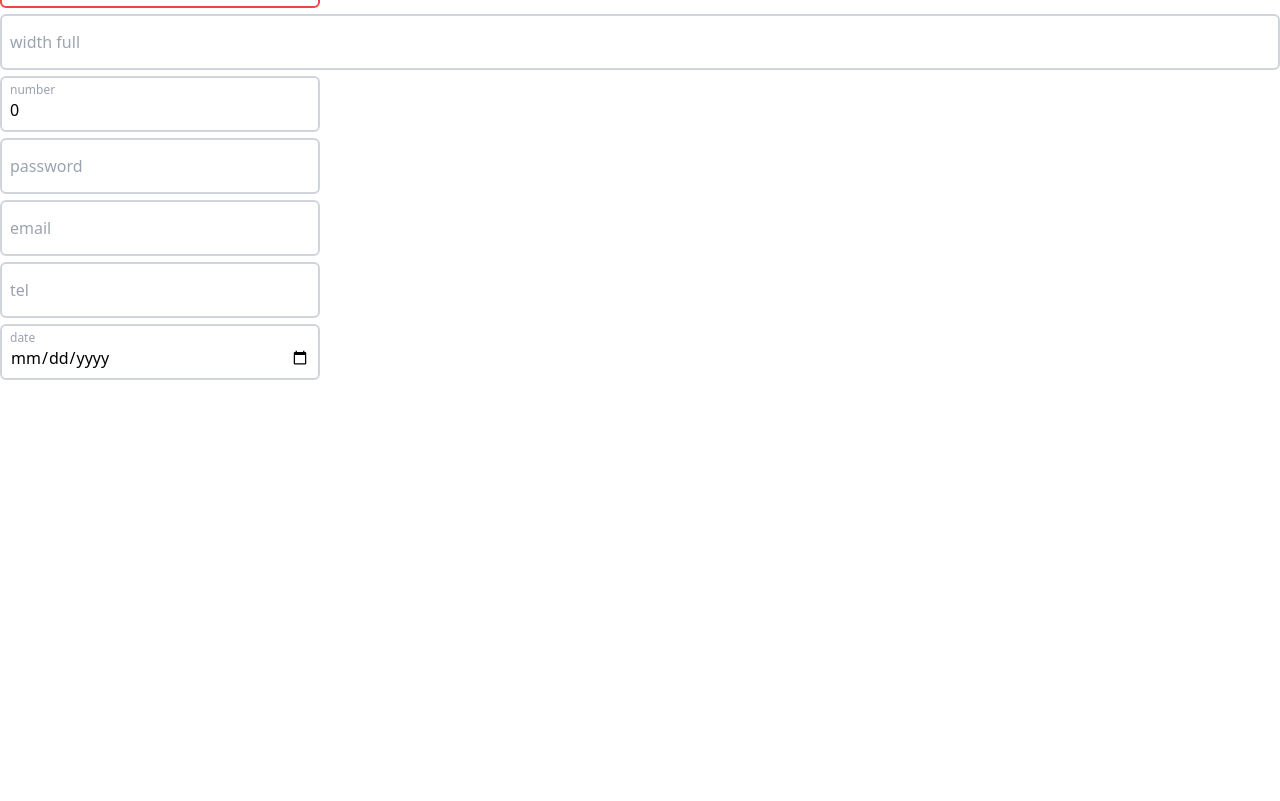
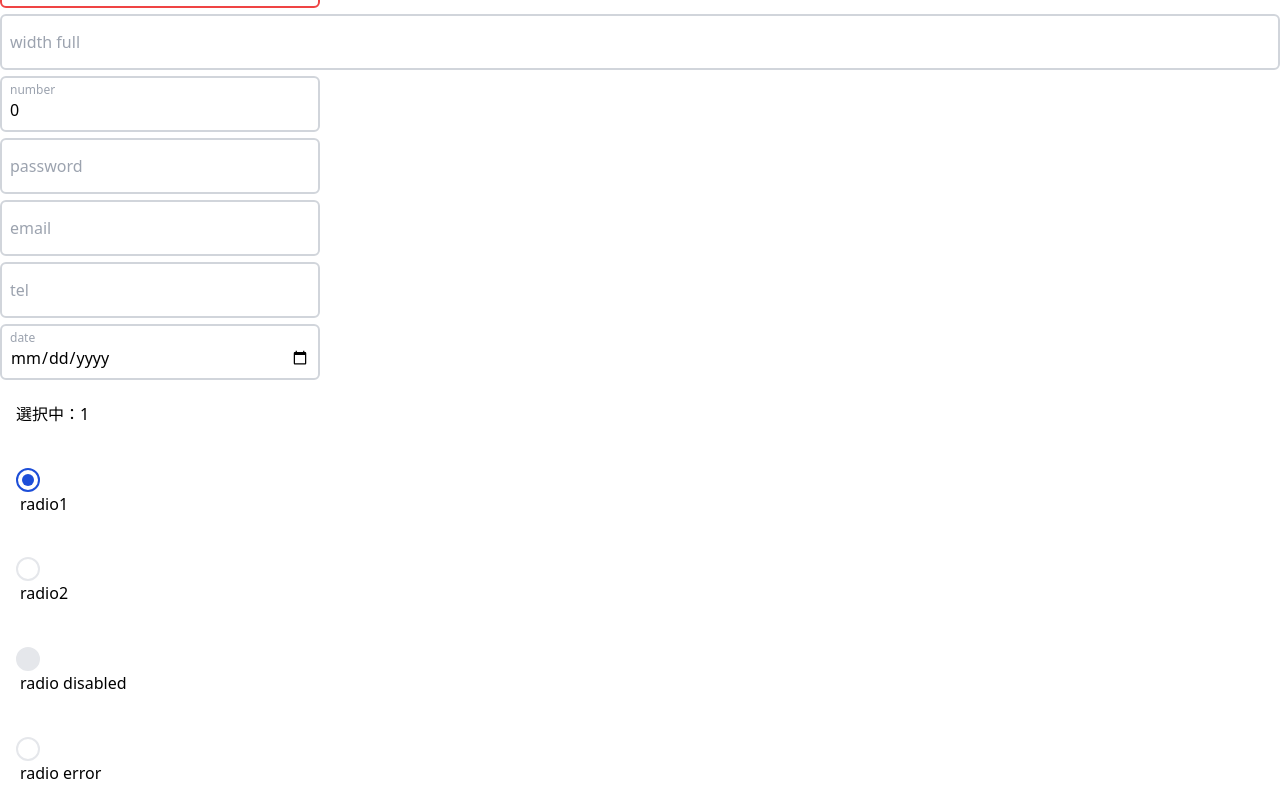
Before and after one commit to TokuyamaR/vue3_project, a Vue app in the folder vue3-ui-components/: page / in a window 1280 px wide. Shown: the part 666-1467 px from the top of the page. Before the commit the page ends 1052 px from the top, so only its background shows below. Built offline with nearby package versions, Linux system fonts and the light colour scheme.

Commit message:
add InputRadio components

```diff
--- a/vue3-ui-components/src/App.vue
+++ b/vue3-ui-components/src/App.vue
@@ -2,6 +2,7 @@
   <ButtonSample />
   <DialogSample />
   <InputTextSample />
+  <InputRadioSample />
 </template>
 
 <script lang="ts">
@@ -9,12 +10,14 @@
 import ButtonSample from './components/buttons/ButtonSample.vue';
 import DialogSample from './components/dialog/DialogSample.vue';
 import InputTextSample from './components/forms/InputTextSample.vue';
+import InputRadioSample from './components/forms/InputRadioSample.vue';
 export default defineComponent({
   name: 'App',
   components: {
     ButtonSample,
     DialogSample,
     InputTextSample,
+    InputRadioSample,
   },
 });
 </script>
--- /dev/null
+++ b/vue3-ui-components/src/components/forms/InputRadio.vue
@@ -0,0 +1,116 @@
+<template>
+  <label
+    class="inline-flex items-center h-6 align-middle cursor-pointer"
+    :class="{ 'cursor-not-allowed': 'disabled' }"
+    @change="handleChange"
+  >
+    <input
+      v-bind="$attrs"
+      :value="value"
+      class="absolute w-0 h-0 outline-none opacity-0"
+      type="radio"
+      :checked="isChecked"
+      @focus="handleFocus"
+      @blur="handleBlur"
+    />
+  </label>
+  <div
+    class="flex items-center justify-center w-6 h-6 border-2 border-gray-200 border-solid rounded-full "
+    :class="`${checkedRingClass} ${focusedClass}`"
+  >
+    <span v-if="isChecked" class="w-3 h-3 rounded-full" :class="checkedCircleClass" />
+  </div>
+  <div class="pl-1">
+    <slot />
+  </div>
+</template>
+
+<script lang="ts">
+import { defineComponent, ref, computed, PropType } from 'vue';
+
+export default defineComponent({
+  name: 'InputRadio',
+  props: {
+    value: {
+      type: [String, Number, Array] as PropType<string | number | string[] | undefined>,
+      required: true,
+    },
+    checked: {
+      type: [String, Number, Array] as PropType<string | number | string[] | undefined>,
+      default: '',
+    },
+    disabled: {
+      type: Boolean,
+      default: false,
+    },
+    isError: {
+      type: Boolean,
+      default: false,
+    },
+  },
+  emits: {
+    'updated:checked': (selectedValue: string | number | string[] | undefined) => true,
+    focus: (event: Event) => true,
+    blur: (event: Event) => true,
+  },
+  setup(props, { emit }) {
+    const isFocus = ref(false);
+    const handleChange = () => {
+      if (props.disabled) return;
+      emit('updated:checked', props.value);
+    };
+    const handleFocus = (event: Event) => {
+      isFocus.value = true;
+      emit('focus', event);
+    };
+    const handleBlur = (event: Event) => {
+      isFocus.value = false;
+      emit('blur', event);
+    };
+
+    const isChecked = computed(() => props.value === props.checked);
+    console.log(props.value);
+    console.log(isChecked.value);
+    const checkedRingClass = computed(() => {
+      if (props.disabled) {
+        return 'border-gray-200 bg-gray-200 shadow-none';
+      }
+      if (isChecked.value && !props.isError) {
+        return 'border-blue-700';
+      }
+
+      if (isChecked.value && props.isError) {
+        return 'border-red-600';
+      }
+
+      return '';
+    });
+
+    const checkedCircleClass = computed(() => {
+      if (props.disabled) {
+        return 'bg-gray-200';
+      }
+      if (isChecked.value && !props.isError) {
+        return 'bg-blue-700';
+      }
+
+      if (isChecked.value && props.isError) {
+        return 'bg-red-600';
+      }
+      return '';
+    });
+
+    const focusedClass = computed(() => (isFocus.value ? 'ring-2' : ''));
+
+    return {
+      handleChange,
+      handleFocus,
+      handleBlur,
+      isChecked,
+      checkedRingClass,
+      checkedCircleClass,
+      focusedClass,
+    };
+  },
+});
+</script>
--- /dev/null
+++ b/vue3-ui-components/src/components/forms/InputRadioSample.vue
@@ -0,0 +1,49 @@
+<template>
+  <div class="m-4">選択中：{{ selectedRadio }}</div>
+  <div class="m-4">
+    <InputRadio v-model:checked="selectedRadio" :value="radioValue1" name="radio"
+      >radio1</InputRadio
+    >
+  </div>
+  <div class="m-4">
+    <InputRadio v-model:checked="selectedRadio" :value="radioValue2" name="radio"
+      >radio2</InputRadio
+    >
+  </div>
+
+  <div class="m-4">
+    <InputRadio v-model:checked="selectedRadio" :value="radioValue3" :disabled="true" name="radio"
+      >radio disabled</InputRadio
+    >
+  </div>
+  <div class="m-4">
+    <InputRadio v-model:checked="selectedRadio" :value="radioValue4" :isError="true" name="radio"
+      >radio error</InputRadio
+    >
+  </div>
+</template>
+
+<script lang="ts">
+import { defineComponent, ref } from 'vue';
+import InputRadio from './InputRadio.vue';
+export default defineComponent({
+  name: 'InputRadioSample',
+  components: {
+    InputRadio,
+  },
+  setup() {
+    const radioValue1 = ref('1');
+    const radioValue2 = ref('2');
+    const radioValue3 = ref('3');
+    const radioValue4 = ref('4');
+    const selectedRadio = ref(radioValue1.value);
+    return {
+      radioValue1,
+      radioValue2,
+      radioValue3,
+      radioValue4,
+      selectedRadio,
+    };
+  },
+});
+</script>
```
Also changed, not shown: 1 other file (tests, documents, lock files or other folders).
